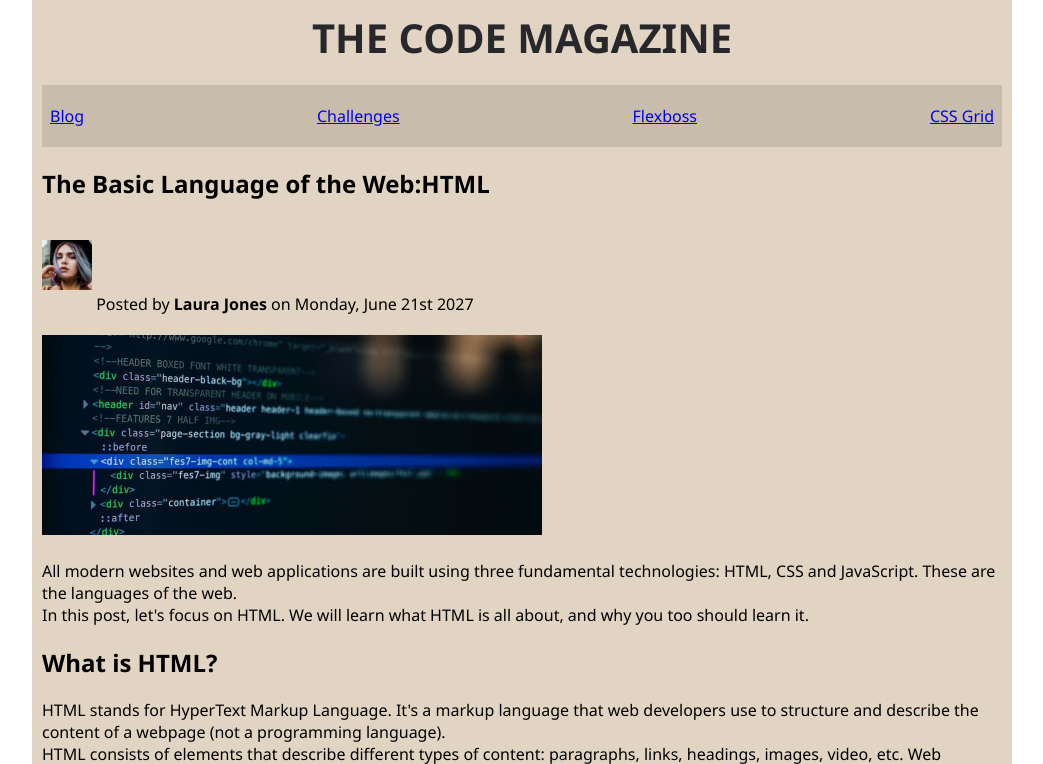
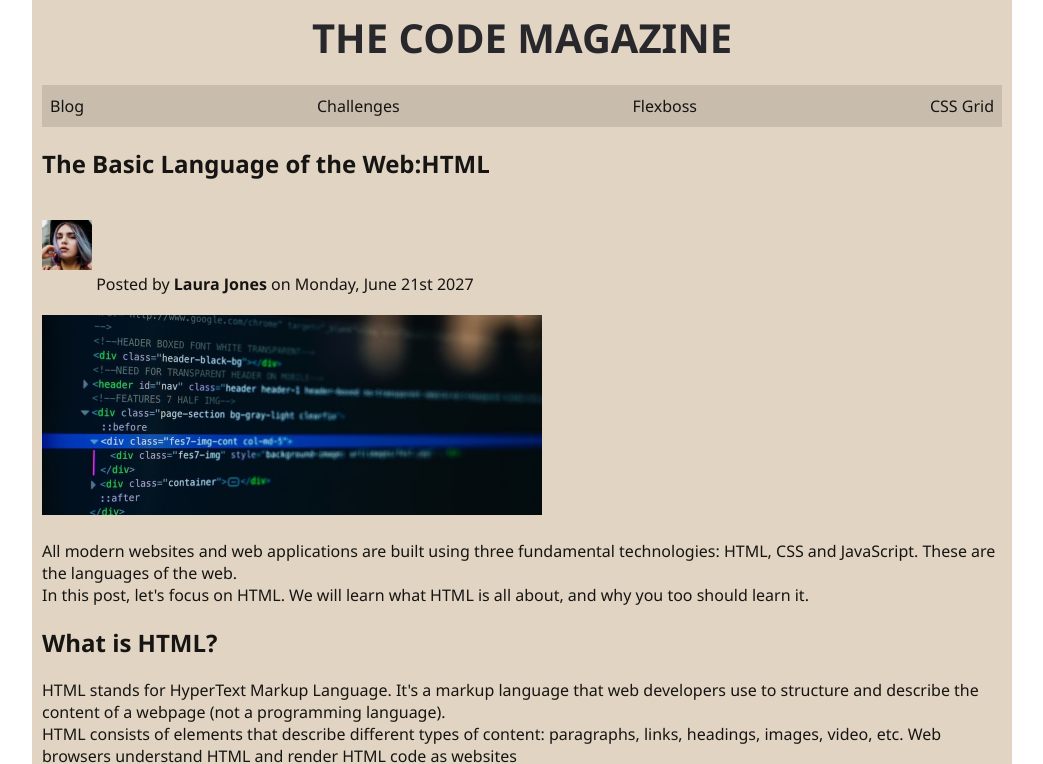
Before and after one commit to CalebNyachwaya/Beginner_Web_Project, a plain HTML site: page index.html in a window 1280 px wide. Shown: the top 764 px of the page, without its empty margins (118-1161 px from the left). Drawn offline with Linux system fonts and the light colour scheme.

Commit message:
goodnight

```diff
--- a/style.css
+++ b/style.css
@@ -1,5 +1,6 @@
 * {
   margin: 0;
+  color: #161513;
 }
 
 .container {
@@ -9,7 +10,6 @@
   margin: 0 auto;
   padding: 10px;
   font-family: "Segoe UI", Tahoma, Geneva, Verdana, sans-serif;
-
 }
 h1 {
   color: rgb(40, 40, 44);
@@ -28,7 +28,7 @@ body {
   display: flex;
   justify-content: space-between;
   background-color: #c8bcac;
-  padding: 20px 8px;
+  padding: 10px 8px;
 }
 
 .list2 ul {
@@ -36,19 +36,18 @@ body {
   gap: 50px;
 }
 
-/* a:link,
+a:link,
 a:visited {
-  color: aqua;
-  text-decoration: line-through;
+  color: #161513;
   text-decoration: none;
 }
 
 a:active,
 a:hover {
-  text-decoration: line-through;
-  text-decoration-color: maroon;
-} */
-
+  /* text-decoration: underline; */
+  color: #3333ff;
+  text-weight: bold;
+}
 ul a {
 }
 
@@ -56,5 +55,5 @@ h2 {
   padding: 20px 0;
 }
 img {
-	margin:20px 0;
+  margin: 20px 0;
 }
```
